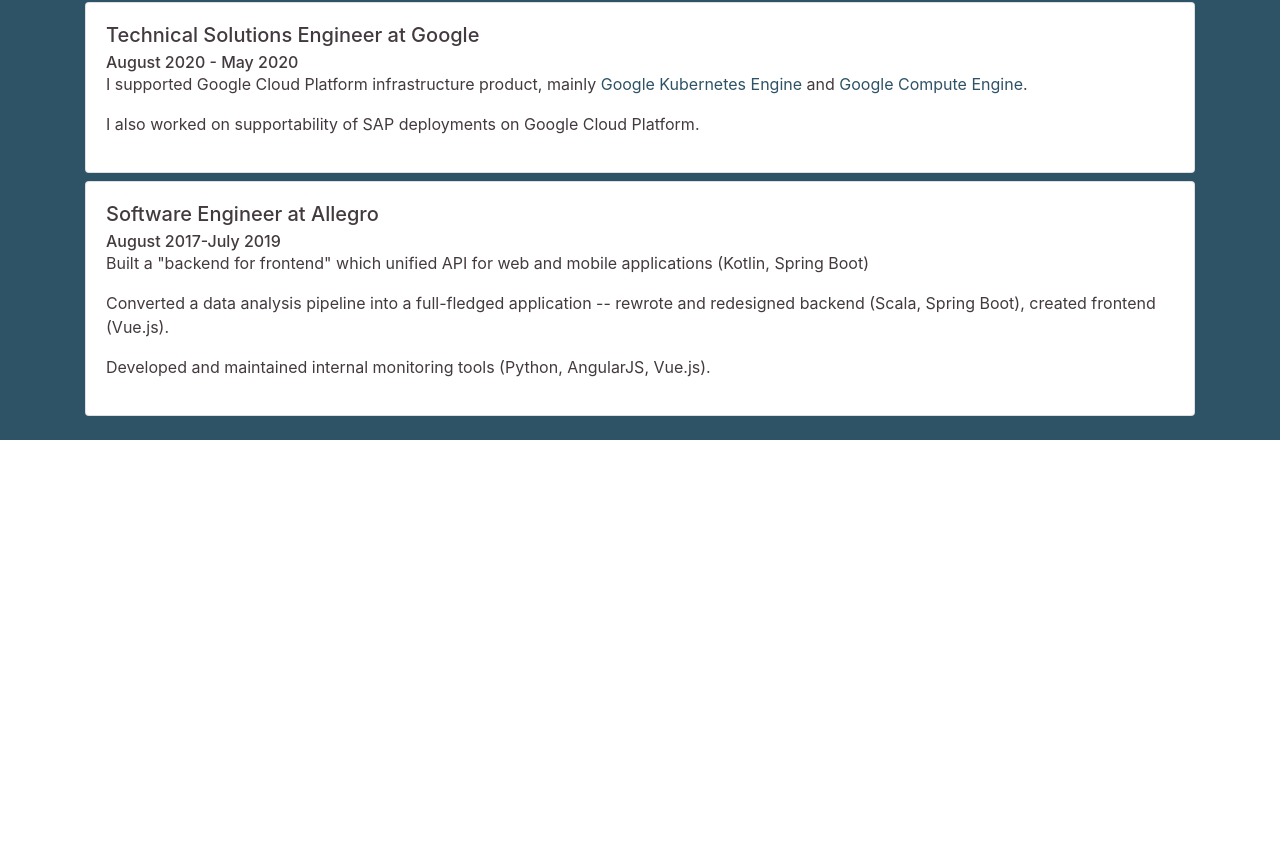
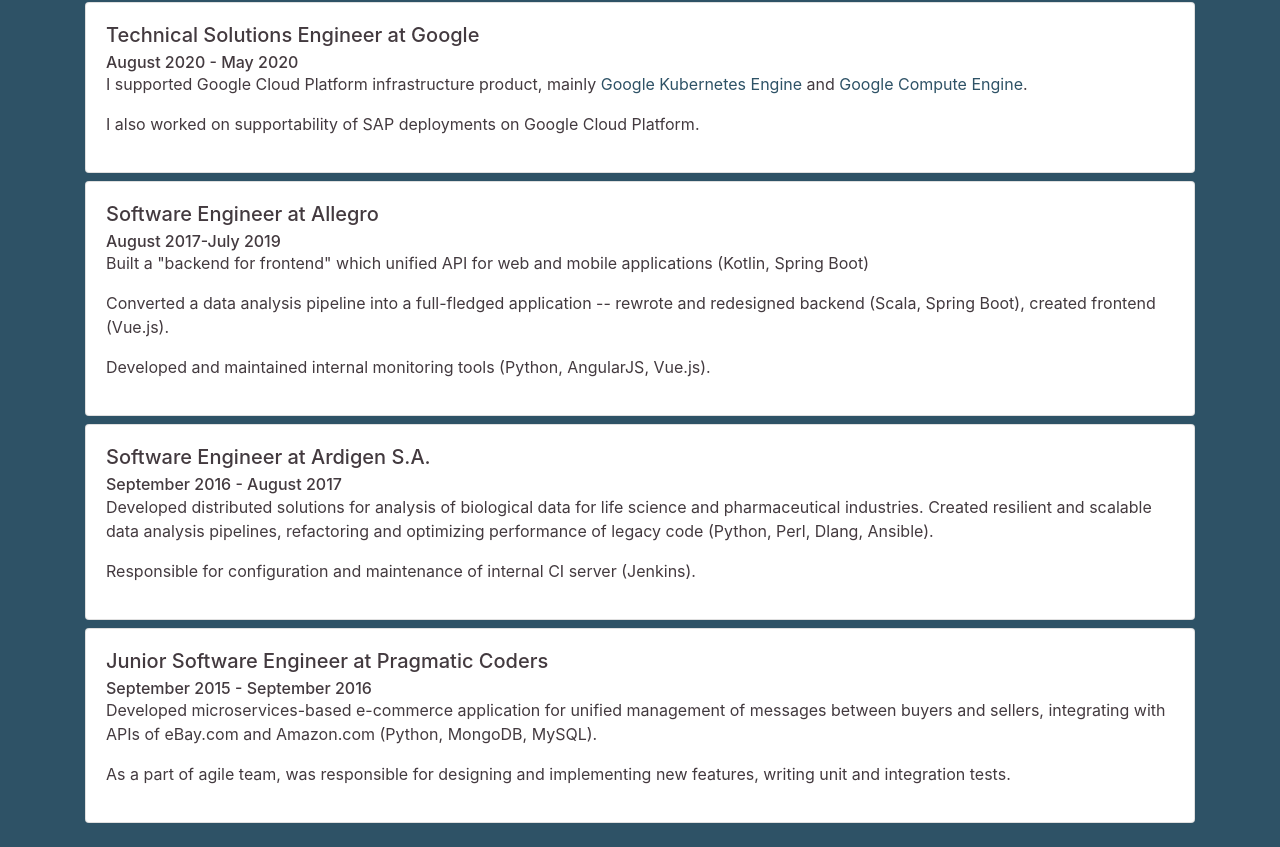
Before and after one commit to tetianakh/tetianakh-site, an Angular app: page /#/home in a window 1280 px wide. Shown: the part 1190-2037 px from the top of the page. Before the commit the page ends 1630 px from the top, so only its background shows below. Built offline with nearby package versions, Linux system fonts and the light colour scheme.

Commit message:
Employment history done

```diff
--- a/src/app/home/resume/resume.component.html
+++ b/src/app/home/resume/resume.component.html
@@ -68,6 +68,38 @@
             AngularJS, Vue.js).
           </p>
         </app-resume-card>
+
+        <!-- Ardigen -->
+        <app-resume-card
+          title="Software Engineer at Ardigen S.A."
+          timeRange="September 2016 - August 2017"
+        >
+          <p>
+            Developed distributed solutions for analysis of biological data for
+            life science and pharmaceutical industries. Created resilient and
+            scalable data analysis pipelines, refactoring and optimizing
+            performance of legacy code (Python, Perl, Dlang, Ansible).
+          </p>
+          <p>
+            Responsible for configuration and maintenance of internal CI server
+            (Jenkins).
+          </p>
+        </app-resume-card>
+
+        <app-resume-card
+          title="Junior Software Engineer at Pragmatic Coders"
+          timeRange="September 2015 - September 2016"
+        >
+          <p>
+            Developed microservices-based e-commerce application for unified
+            management of messages between buyers and sellers, integrating with
+            APIs of eBay.com and Amazon.com (Python, MongoDB, MySQL).
+          </p>
+          <p>
+            As a part of agile team, was responsible for designing and
+            implementing new features, writing unit and integration tests.
+          </p>
+        </app-resume-card>
       </div>
     </div>
   </div>
```
